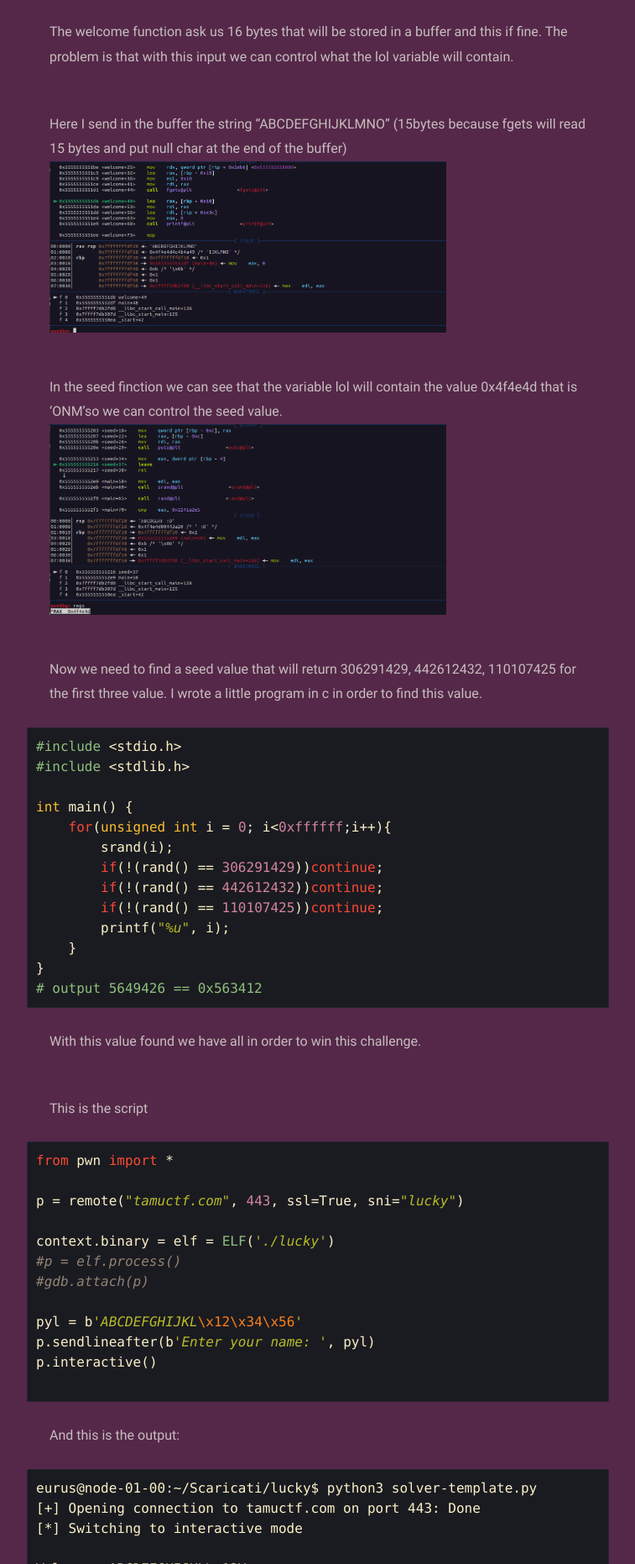
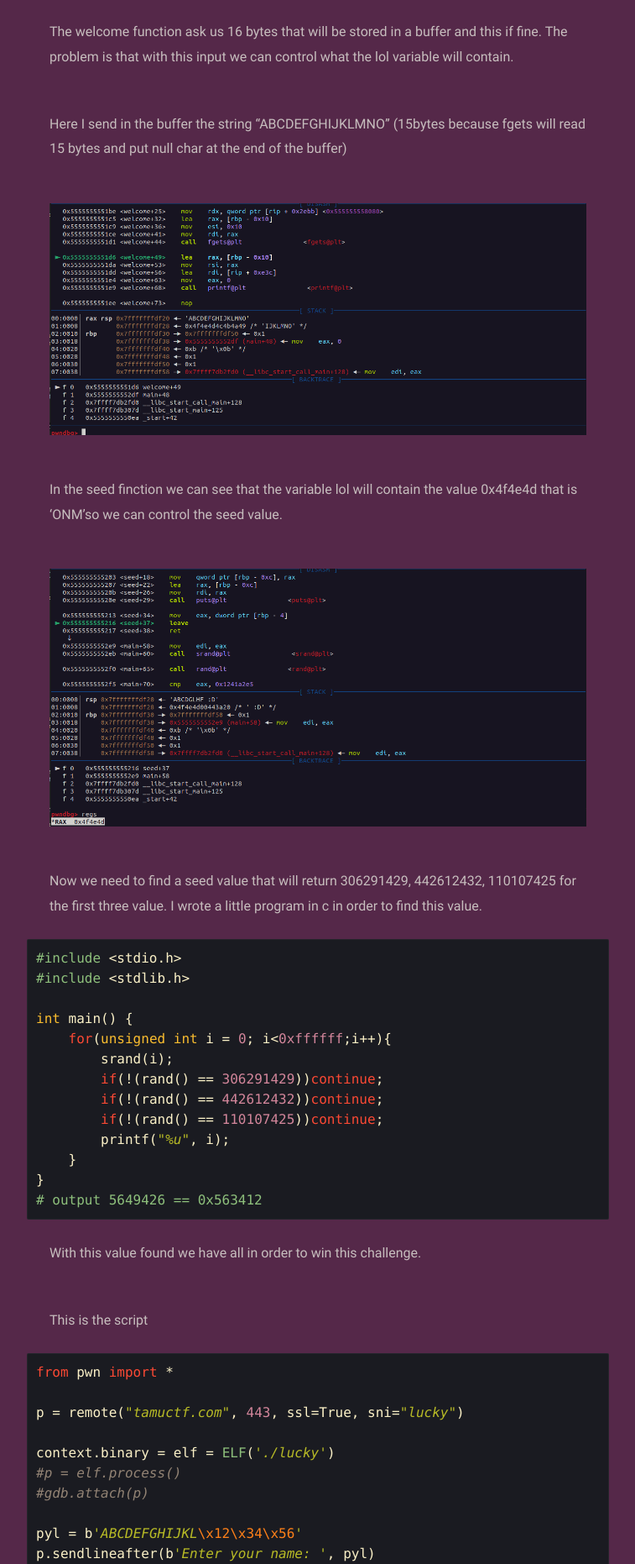
Before and after one commit to HACKappatoi/HACKappatoi.github.io, a Jekyll site: the page built from _posts/Luky_tamu2022/2022-04-19-lucky.md, in a window 1280 px wide. Shown: the part 2288-4150 px from the top of the page at 84% size, without its empty margins (261-1018 px from the left). Built offline with Jekyll 4.4.1, drawn with Linux system fonts in a browser that asks for light colours.

Commit message:
image licky

```diff
--- a/_posts/Luky_tamu2022/2022-04-19-lucky.md
+++ b/_posts/Luky_tamu2022/2022-04-19-lucky.md
@@ -89,10 +89,12 @@ void welcome() {
 The welcome function ask us 16 bytes that will be stored in a buffer and this if fine. The problem is that with this input we can control what the lol variable will contain.
 
 Here I send in the buffer the string "ABCDEFGHIJKLMNO" (15bytes because fgets will read 15 bytes and put null char at the end of the buffer)
-<img src="/assets/posts_images/lucky_tamu2022/l1.png" title="" alt="" width="473">
+
+![l1](/assets/posts_images/lucky_tamu2022/l1.png)
 
 In the seed finction we can see that the variable lol will contain the value 0x4f4e4d that is 'ONM'so we can control the seed value.
-<img src="/assets/posts_images/lucky_tamu2022/l2.png" title="" alt="" width="473">
+
+![l2](/assets/posts_images/lucky_tamu2022/l2.png)
 
 Now we need to find a seed value that will return 306291429, 442612432, 110107425 for the first three value. I wrote a little program in c in order to find this value.
 
```
